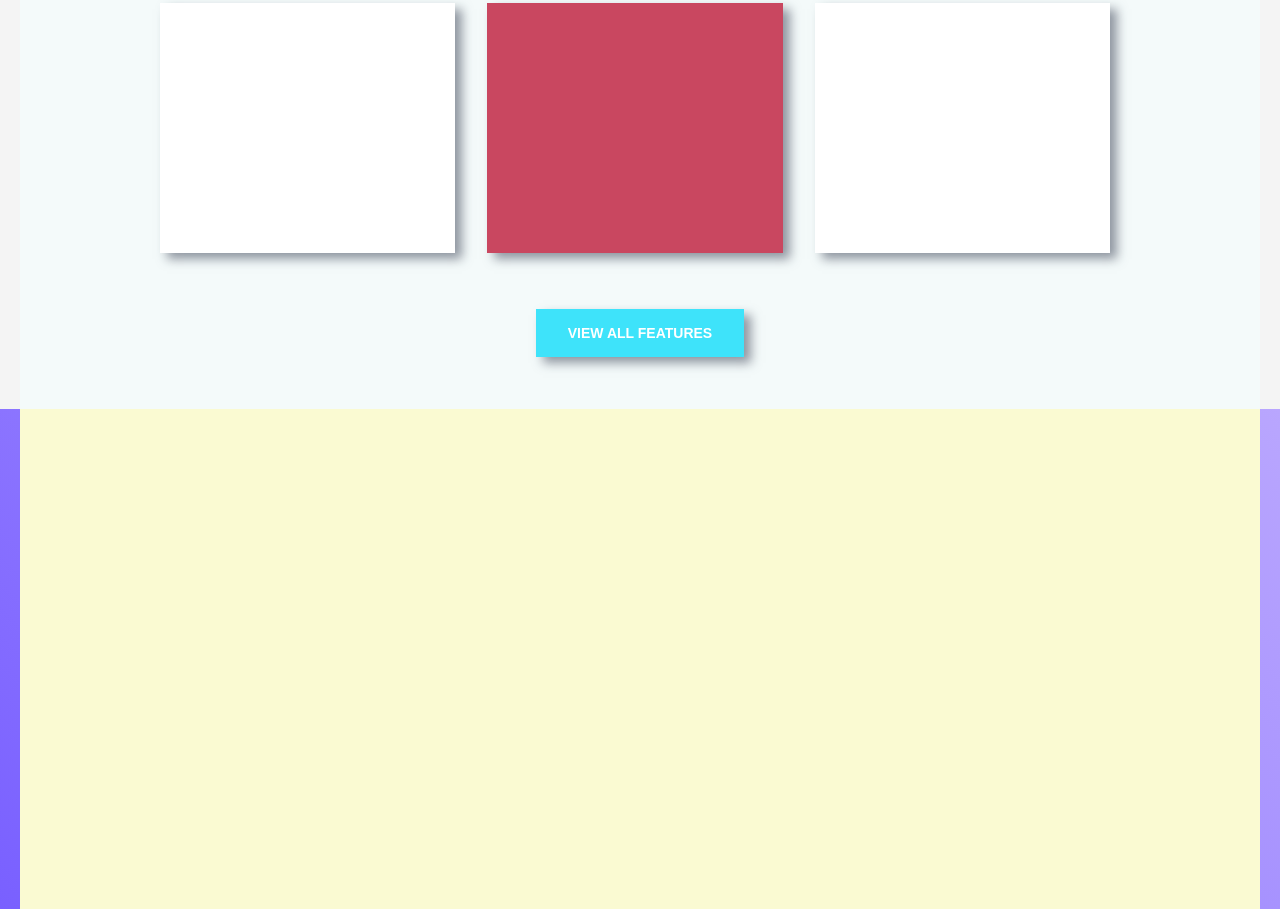
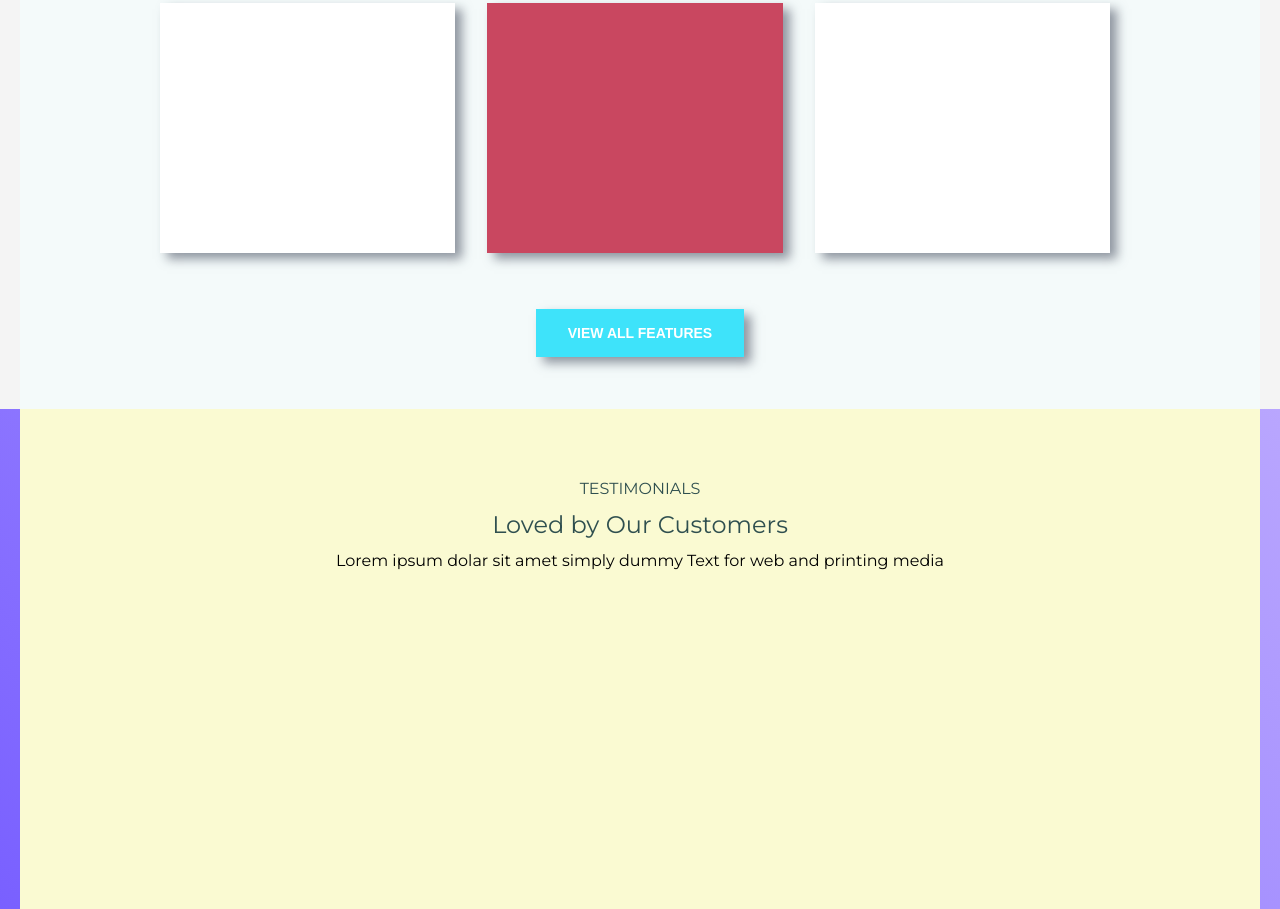
Before and after one commit to daveguymon/cloned-marketing-webpage, a plain HTML site: page index.html in a window 1280 px wide. Shown: the part 1191-2100 px from the top of the page. Drawn offline with Linux system fonts and the light colour scheme.

Commit message:
Began code on testimonials section

```diff
--- a/index.html
+++ b/index.html
@@ -16,7 +16,7 @@
 <body>
     <header class="mainHeader">
         <div class="mainHeaderInner">
-            <div class="logo">Shadow Site</div>
+            <div class="logo">MARKETING CLONE SITE</div>
             <nav>
                 <ul>
                     <li>FEATURES</li>
@@ -69,7 +69,11 @@
 <!--        middle testimonials section-->
         <section class="testimonialsSection">
         <div class="maxWidth">
-            <div class="contentSection" id="testimonials"></div>
+            <div class="contentSection" id="testimonials">
+            <h4>TESTIMONIALS</h4>
+                <h3>Loved by Our Customers</h3>
+                <p> Lorem ipsum dolar sit amet simply dummy Text for web and printing media</p>
+            </div>
             </div></section>
 
     </main>
--- a/style.css
+++ b/style.css
@@ -2,12 +2,16 @@ html {
     font-family: 'Montserrat', sans-serif;
 }
 
+
 /*shadow effect*/
+
 .shadow {
     box-shadow: 7px 6px 10px rgba(117, 125, 138, 0.8);
 }
 
+
 /*beginning of header*/
+
 .mainHeader {
     display: flex;
     justify-content: center;
@@ -41,6 +45,7 @@ li {
 
 
 /*beginning of top section*/
+
 .topSection {
     width: 100%;
     height: 600px;
@@ -72,7 +77,7 @@ li {
 
 .mainCTA {
     padding: 16px 32px;
-    background:#3ee3fa;
+    background: #3ee3fa;
     color: #fff;
     border: none;
     font-size: 14px;
@@ -83,6 +88,7 @@ li {
 .mainCTA:focus {
     outline: none;
 }
+
 
 /*floating laptop*/
 
@@ -98,20 +104,19 @@ li {
     display: flex;
     justify-content: center;
     z-index: 1;
-
 }
 
+
 /*beginning of features section*/
+
 .featuresSection {
     display: flex;
     width: 100%;
     height: 1000px;
     background: #f4f4f4;
-
 }
 
 #features {
-
     background: #f4fafa;
     height: 1000px;
     display: flex;
@@ -120,13 +125,13 @@ li {
     align-items: center;
 }
 
-.featuresSection h3 {
+h3 {
     color: darkslategray;
     font-size: 24px;
     font-weight: 400;
 }
 
-.featuresSection h4 {
+h4 {
     color: darkslategray;
     font-size: 16px;
     margin-bottom: 16px;
@@ -148,7 +153,7 @@ li {
     background: white;
 }
 
-#fbPurple{
+#fbPurple {
     background: #846BFF;
 }
 
@@ -163,12 +168,27 @@ li {
 
 /*beginning of testimonials section*/
 
-.testimonialsSection{
+.testimonialsSection {
+    display: flex;
+    width: 100%;
     background-image: linear-gradient(-135deg, #B9A6FE 0%, #7960FF 100%);
     height: 500px;
 }
 
 #testimonials {
-background-color: lightgoldenrodyellow;
+    display: flex;
+    background-color: lightgoldenrodyellow;
     height: 500px;
+    justify-content: flex-start;
+    flex-direction: column;
 }
+
+#testimonials h4 {
+    padding-top: 72px;
+
+}
+
+#testimonials p {
+    padding-top: 16px;
+
+}
```
